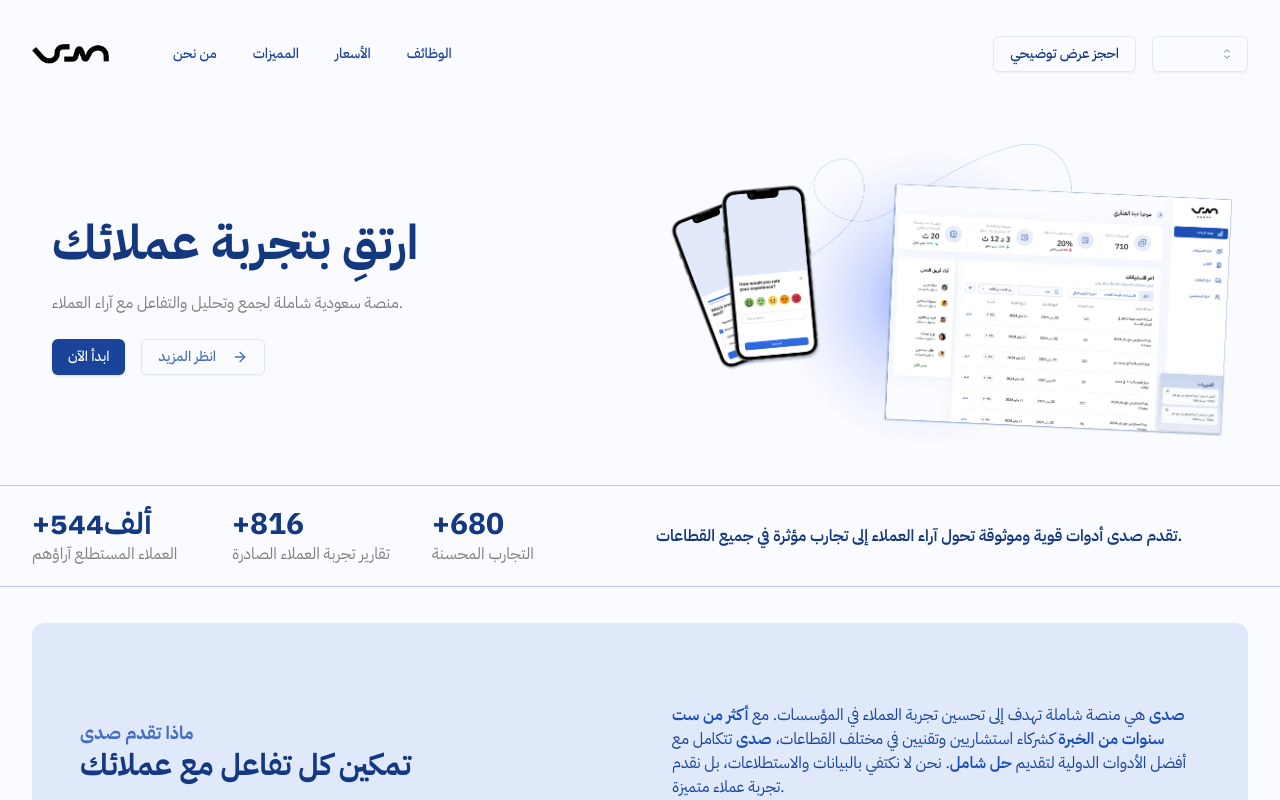
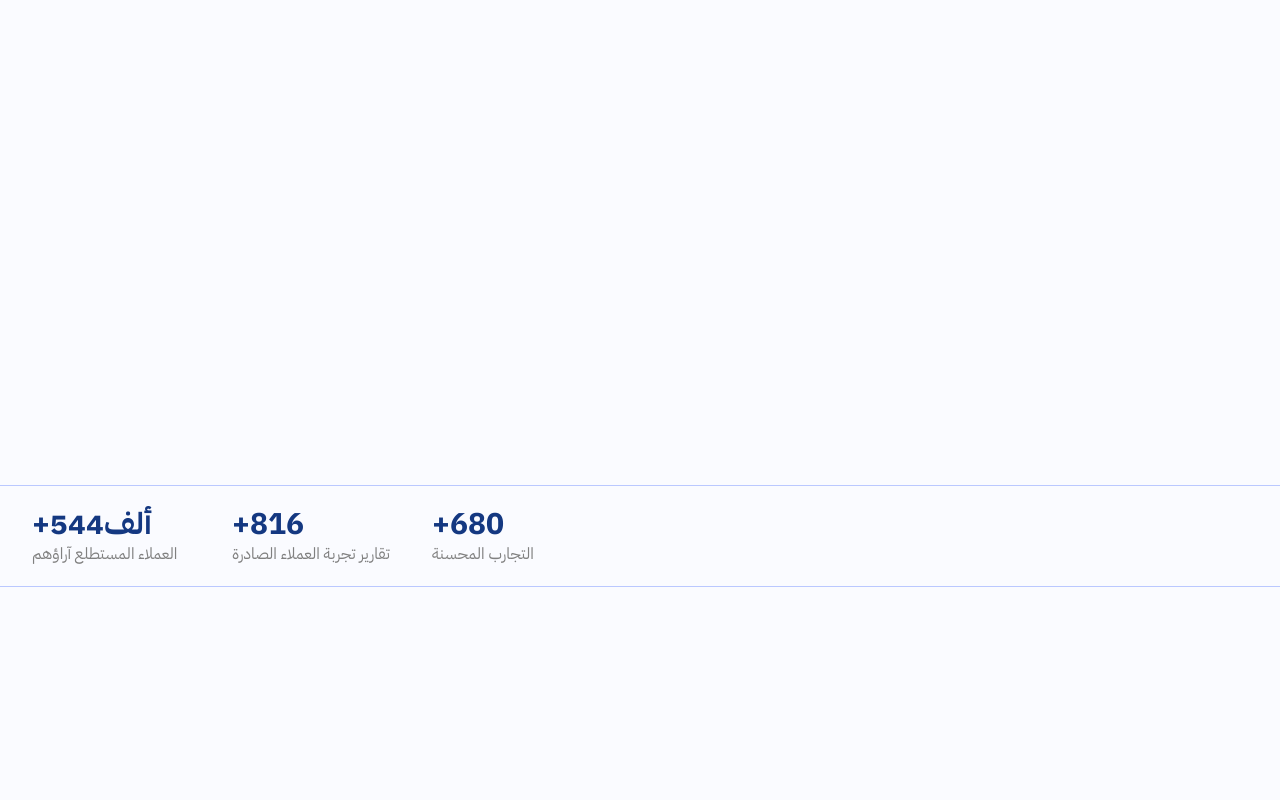
Before and after one commit to MoAlHemyari/Sada, a Next.js app: page /contact in a window 1280 px wide. Shown: the top 800 px of the page. Built offline with nearby package versions, Linux system fonts and the light colour scheme.

Commit message:
funimation

```diff
--- a/app/[lang]/page.js
+++ b/app/[lang]/page.js
@@ -17,32 +17,22 @@ export default async function Home({ params }) {
 
   return (
     <>
-      <FadeIn delay={1000}>
+    <FadeIn delay={14000} direction="tb" displacement={25} duration={1000}>
       <HeaderSection dict={dict} lang={lang} />
     </FadeIn>
+    <FadeIn delay={11800} direction="bt" displacement={25} duration={1000}>
       <HeroSection dict={dict} lang={lang} />
-      <FadeIn delay={1000}>
+      </FadeIn>
       <StatisticsSection dict={dict} lang={lang} />
-      </FadeIn>
-      <FadeIn delay={1500}>
+      <FadeIn delay={14000} direction="bt" displacement={25}  duration={1000}>
       <AboutSection dict={dict} />
-      </FadeIn>
-      <FadeIn delay={2000}>
       <ClientsSection dict={dict} lang={lang} />
-      </FadeIn>
-      <FadeIn delay={250}>
       <ServiceSection dict={dict} lang={lang} />
-      </FadeIn>
-      <FadeIn delay={250}>
       <ToolsSection dict={dict} lang={lang} />
       </FadeIn>
       <div className="bg-gradient-to-t from-blue-6 to-white">
-        <FadeIn delay={250}>
         <CTASection dict={dict} lang={lang} />
-        </FadeIn>
-        <FadeIn delay={250}>
         <FooterSection dict={dict} lang={lang} />
-        </FadeIn>
       </div>
       <ClientSideFunctions />
     </>
--- a/components/layout/HeroSection/_.jsx
+++ b/components/layout/HeroSection/_.jsx
@@ -9,13 +9,21 @@ export default function HeroSection({ lang, dict }) {
   return (
     <main className="container">
       <div className="grid desktop:grid-cols-2 items-center gap-12 px-4">
-        <FadeIn delay={0} duration={1000}>
         <div className="space-y-6 desktop:text-start text-center desktop:px-1 tablet:px-10">
           <h1 className="desktop:text-5xl tablet:text-6xl text-4xl font-bold leading-tight">
+            <FadeIn displacement={5} duration={1000} direction="tb">
               {dict.headline}
+            </FadeIn>
           </h1>
+          <FadeIn displacement={5} duration={1000} direction="tb">
             <p>{dict.subheadline}</p>
-            <div className="flex desktop:justify-start justify-center flex-row gap-4">
+          </FadeIn>
+          <FadeIn
+            delay={14000}
+            direction="bt"
+            displacement={25}
+            duration={1000}
+          >
             <Link href="/contact">
               <Button>{dict.cta_button}</Button>
             </Link>
@@ -29,11 +37,14 @@ export default function HeroSection({ lang, dict }) {
                 )}
               </Button>
             </Link>
+          </FadeIn>
         </div>
-          </div>
-        </FadeIn>
-
-        <FadeIn delay={1000}>
+        <FadeIn
+          displacement={10}
+          duration={14000}
+          direction="rl"
+          langDir={lang === "ar" ? "rtl" : "ltr"}
+        >
           <Image
             src="/image/showcase.webp"
             alt={dict.hero_image.DEFAULT}
--- a/components/layout/StatisticsSection/_.jsx
+++ b/components/layout/StatisticsSection/_.jsx
@@ -1,3 +1,5 @@
+import FadeIn from "@/components/ui/FadeIn";
+
 export default function StatisticsSection({ dict, lang }) {
   dict = dict.statistics_section;
   return (
@@ -8,6 +10,7 @@ export default function StatisticsSection({ dict, lang }) {
             lang !== "ar" ? "tracking-tighter" : ""
           }`}
         >
+          <FadeIn displacement={5} duration={350} delay={100} direction="bt">
           <div>
             <h3
               className="text-3xl font-bold text-blue-1 animate-numbers"
@@ -21,6 +24,9 @@ export default function StatisticsSection({ dict, lang }) {
             </h3>
             <p>{dict.customers_surveyed.text}</p>
           </div>
+          </FadeIn>
+
+          <FadeIn displacement={5} duration={350} delay={2500} direction="bt">
           <div>
             <h3
               className="text-3xl font-bold text-blue-1 animate-numbers"
@@ -34,6 +40,8 @@ export default function StatisticsSection({ dict, lang }) {
             </h3>
             <p>{dict.issued_CX_reports.text}</p>
           </div>
+          </FadeIn>
+          <FadeIn displacement={5} duration={350} delay={4000} direction="bt">
           <div>
             <h3
               className="text-3xl font-bold text-blue-1 animate-numbers"
@@ -47,10 +55,13 @@ export default function StatisticsSection({ dict, lang }) {
             </h3>
             <p>{dict.enhanced_experiences.text}</p>
           </div>
+          </FadeIn>
         </div>
+        <FadeIn displacement={5} duration={1000} delay={8000}  direction="bt">
         <p className="hidden tablet:block text-blue-1 font-semibold text-1xl">
           {dict.description}
         </p>
+        </FadeIn>
       </div>
     </section>
   );
--- a/components/ui/FadeIn.tsx
+++ b/components/ui/FadeIn.tsx
@@ -15,6 +15,7 @@ interface FadeInProps {
   scale?: number, // Scale factor
   displacement?: number; // Distance to move in pixels
   once?: boolean; // Whether to animate only once
+  className?: string;
 }
 
 const FadeIn: React.FC<FadeInProps> = ({
@@ -27,6 +28,7 @@ const FadeIn: React.FC<FadeInProps> = ({
   scale = 1,
   displacement = 50,
   once = true,
+  className,
 }) => {
   const [isVisible, setIsVisible] = useState(false);
   const ref = useRef<HTMLDivElement>(null);
@@ -62,7 +64,7 @@ const FadeIn: React.FC<FadeInProps> = ({
           setIsVisible(false);
         }
       },
-      { threshold: 0.1 }
+      { threshold: 0.05 }
     );
 
     const current = ref.current;
@@ -80,7 +82,7 @@ const FadeIn: React.FC<FadeInProps> = ({
   };
 
   return (
-    <div ref={ref} style={styles} aria-hidden={!isVisible}>
+    <div ref={ref} style={styles} aria-hidden={!isVisible} className={className}>
       {children}
     </div>
   );
```
Lines whose indentation alone changed are shown as unchanged.
